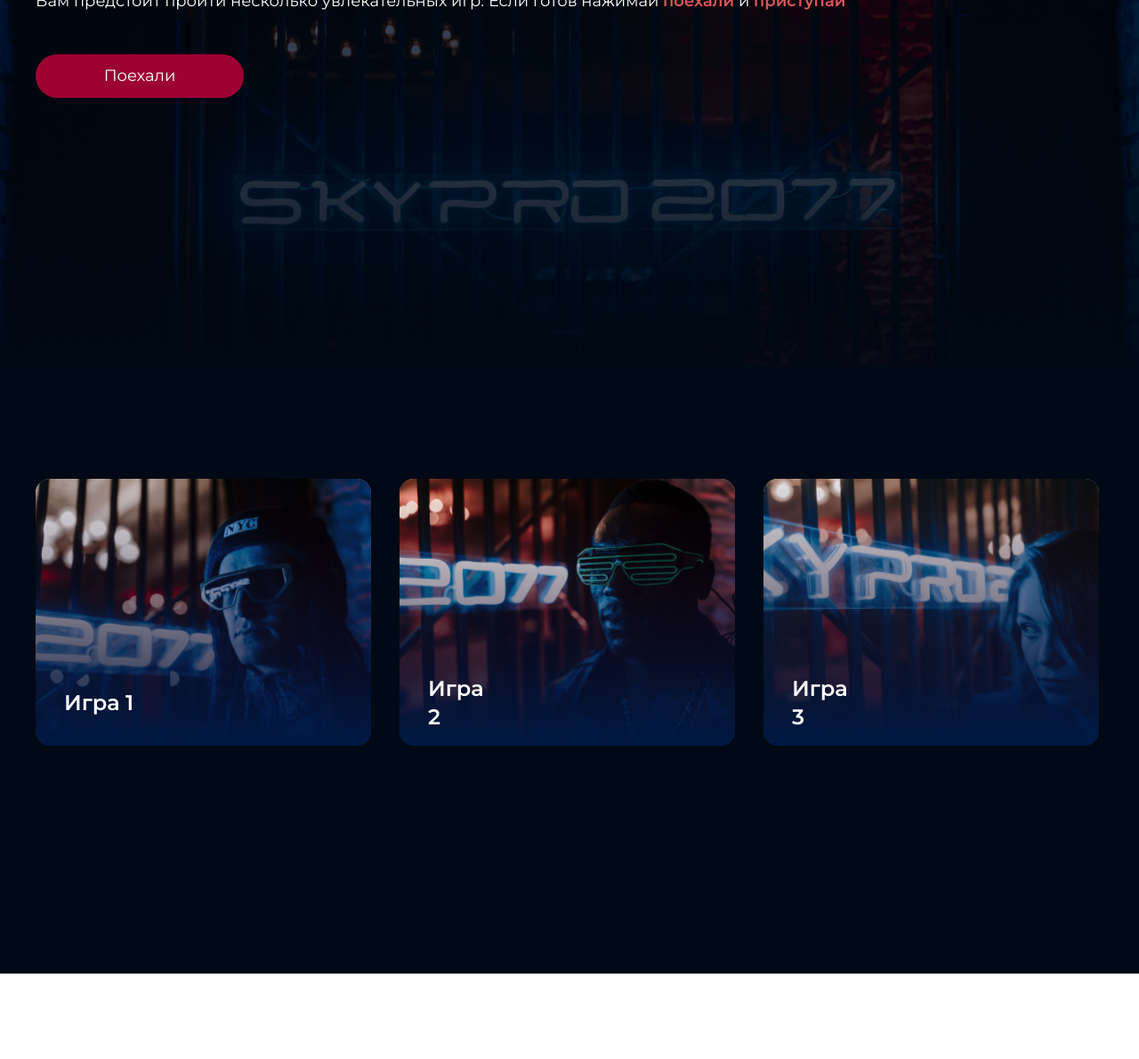
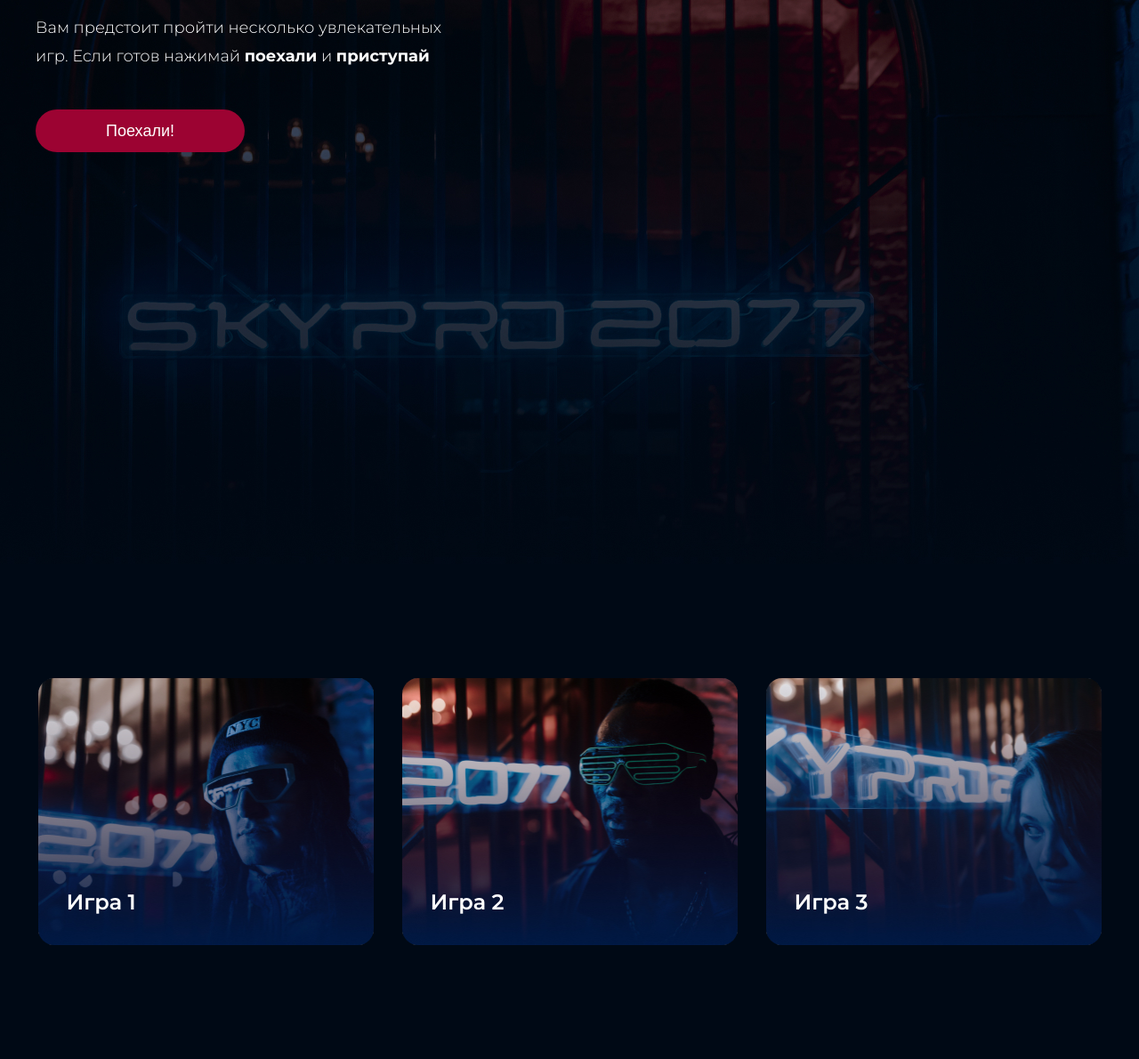
Before and after one commit to Mortems/hw1, a plain HTML site: page index.html in a window 1280 px wide. Shown: the part 390-1580 px from the top of the page at 89% size. Before the commit the page ends 1484 px from the top, so only its background shows below. Drawn offline with Linux system fonts and the light colour scheme.

Commit message:
fixed it

```diff
--- a/index.html
+++ b/index.html
@@ -1,39 +1,45 @@
 <!DOCTYPE html>
 <html lang="en">
-  <head>
-    <meta charset="UTF-8" />
-    <meta name="viewport" content="width=device-width, initial-scale=1.0" />
-    <title>Homework1</title>
-    <link rel="stylesheet" href="style.css" />
-    <link href="https://fonts.googleapis.com/css2?family=Montserrat:wght@400;500;600&display=swap" rel="stylesheet">
-  </head>
-  <body>
-    <div class="top center">
-      <section class="top__content">
-        <h1 class="top__title">Добро пожаловать на мой сайт !</h1>
-        <p class="top__info">
-          Вам предстоит пройти несколько увлекательных игр. Если готов нажимай
-          <span class="top__info__span">поехали</span> и
-          <span class="top__info__span">приступай</span>
-        </p>
-        <form class="top-form" action="#">
-          <button type="submit" class="top__button">Поехали</button>
-        </form>
-      </section>
+
+<head>
+  <meta charset="UTF-8">
+  <meta name="viewport" content="width=device-width, initial-scale=1.0">
+  <title>funtime game</title>
+  <link rel="preconnect" href="https://fonts.googleapis.com">
+  <link rel="preconnect" href="https://fonts.gstatic.com" crossorigin>
+  <link href="https://fonts.googleapis.com/css2?family=Montserrat:wght@300;400;600;700&display=swap" rel="stylesheet">
+  <link rel="stylesheet" href="style.css">
+</head>
+
+<body>
+  <header class="header center">
+    <h1 class="header__heading">Добро пожаловать</br>на мой сайт!</h1>
+    <p class="header__text">Вам предстоит пройти несколько увлекательных</br> игр. Если готов нажимай <span
+        class="header__text-bold">поехали</span> и <span class="header__text-bold">приступай</span></p>
+    <button class="header__button">Поехали!</button>
+  </header>
+  <section class="game center">
+    <div class="game__content">
+      <article class="game__card">
+        <a class="game__link" href="#">
+          <img class="game__image" src="./img/game-1.jpg" alt="game-1">
+        </a>
+        <a class="game__name" href="#">Игра 1</a>
+      </article>
+      <article class="game__card">
+        <a class="game__link" href="#">
+          <img class="game__image" src="./img/game-2.jpg" alt="game-2">
+        </a>
+        <a class="game__name" href="#">Игра 2</a>
+      </article>
+      <article class="game__card">
+        <a class="game__link" href="#">
+          <img class="game__image" src="./img/game-3.jpg" alt="game-3">
+        </a>
+        <a class="game__name" href="#">Игра 3</a>
+      </article>
     </div>
-    <div class="content center">
-      <div class="content__item">
-        <div class="content__info">Игра 1</div>
-        <img class="content__img" src="img/game 1.png" alt="game 1" />
-      </div>
-      <div class="content__item">
-        <div class="content__info">Игра 2</div>
-        <img class="content__img" src="img/game 2.png" alt="game 2" />
-      </div>
-      <div class="content__item">
-        <div class="content__info">Игра 3</div>
-        <img class="content__img" src="img/game 3.png" alt="game 3" />
-      </div>
-    </div>
-  </body>
+  </section>
+</body>
+
 </html>
--- a/style.scss
+++ b/style.scss
@@ -1,93 +1,112 @@
-* {margin: 0;
-padding: 0;}
-a {text-decoration: none;}
-.center {padding-left: calc(50% - 600px);
-padding-right: calc(50% - 600px);}
-.top {
-    height: 100vh;
-background-image: url(img/bg.png);
+* {
+    margin: 0;
+    padding: 0;
+}
+
+body {
+    font-family: "Montserrat", sans-serif;
+}
+
+a {
+    text-decoration: none;
+}
+
+.center {
+    padding-right: calc(50% - 600px);
+    padding-left: calc(50% - 600px);
+}
+
+.header {
+    background-image: url(./img/header_back.jpg);
+    background-position: 100%;
     background-repeat: no-repeat;
     background-size: cover;
-background-position: center;
-&__content {padding-top: 218px;
-flex-shrink: 0;}
-&__title {max-width: 788px;
-    height: 125px;
+    height: 1024px;
+
+    &__heading {
         color: #FFF;
-
-    font-family: Montserrat;
         font-size: 64px;
         font-style: normal;
         font-weight: 700;
         line-height: normal;
-margin-bottom: 32px;}
-&__info{
+        padding-top: 217px;
+        padding-bottom: 32px;
+    }
+
+    &__text {
         color: #FFF;
-
-    font-family: Montserrat;
         font-size: 18px;
         font-style: normal;
         font-weight: 300;
-    line-height: 32px; /* 177.778% */
-margin-bottom: 44px;}
-&__info__span {color: #da5959;
-    font-family: Montserrat;
-    font-size: 18px;
-    font-style: normal;
+        line-height: 32px;
+
+        &-bold {
             font-weight: 700;
-    line-height: 32px;}
-&__button {border-radius: 30px;
+        }
+    }
+
+    &__button {
+        width: 235px;
+        height: 48px;
+        border-radius: 30px;
         background: #9C0332;
-    width: 234.063px;
-    height: 48.603px;
-    flex-shrink: 0;
+        outline: none;
+        border: none;
         color: #FFF;
-
-    font-family: Montserrat;
         font-size: 18px;
         font-style: normal;
         font-weight: 400;
         line-height: normal;
-border:none ;
-cursor: pointer;}
+        margin-top: 44px;
+        transition: background .3s;
+        cursor: pointer;
+
+        &:hover {
+            background: #EB443F;
+        }
+    }
 }
 
-.content {padding-top: 128px;
+.game {
+    background-color: #000915;
+    height: 556px;
     display: flex;
-    flex-direction: row;
-    height: 556px;
-    background-color: #000915;
+    align-items: center;
+    justify-content: center;
+
+    &__content {
+        display: flex;
         gap: 32px;
         flex-wrap: wrap;
-&__item {width: 377px;
+    }
+
+    &__card {
         height: 300px;
-    display: flex;
-    flex-direction: column;
-    border-radius: 16px;
-background: linear-gradient(180deg, rgba(39, 1, 15, 0.00) 0%, #001944 100%), url(<path-to-image>), lightgray 50% / cover no-repeat;
+        width: 377px;
         position: relative;
-flex-shrink: 0;}
-&__img {width: 100%;
-}
-&__info {display: flex;
-    width: 79px;
-    height: 31.639px;
-    flex-direction: column;
-    justify-content: center;
-    flex-shrink: 0; position: absolute;
-    top: 236px;
-    left: 32px;
-    color: #FFF;
-    font-size: 24px;
-    font-weight: 600;
-    line-height: 32px;
-color: #FFF;
+        transition: border .3s;
         box-sizing: border-box;
 
-font-family: Montserrat;
+        &:hover {
+            border: 3px solid #44D2FF;
+            border-radius: 18px;
+        }
+    }
+
+    &__image {
+        border-radius: 18px;
+        width: 100%;
+        height: 100%;
+    }
+
+    &__name {
+        color: #FFF;
         font-size: 24px;
         font-style: normal;
         font-weight: 600;
-line-height: 32px; /* 133.333% */}
-
+        line-height: 32px;
+        position: absolute;
+        left: 32px;
+        bottom: 32px;
     }
+}
```
Also changed, not shown: img/bg.png (deleted), img/bgbottom.png (deleted), img/game 1.png (deleted), img/game 2.png (deleted), img/game 3.png (deleted), img/game-1.jpg (added), img/game-2.jpg (added), img/game-3.jpg (added), img/header_back.jpg (added), style.css, 1 other file. Lines whose indentation alone changed are shown as unchanged.
